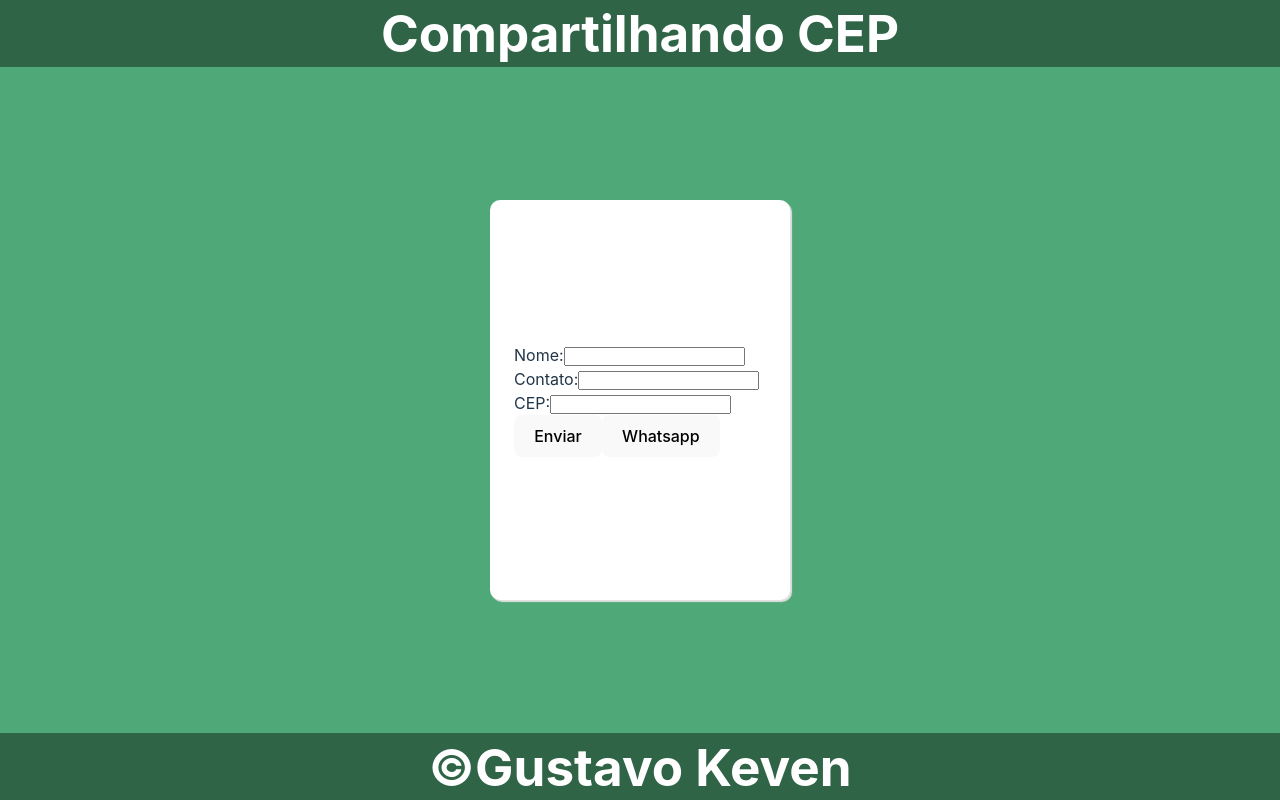
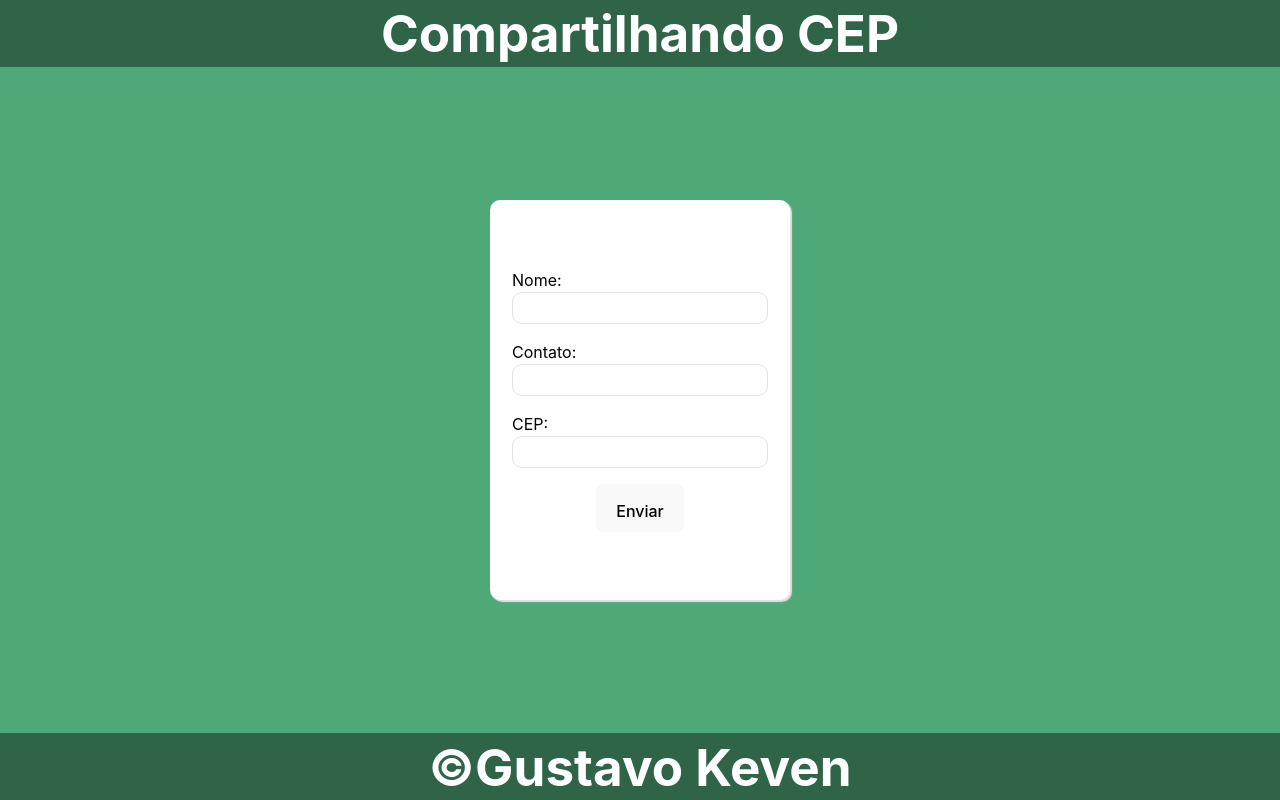
Before and after one commit to gustta11/Compartilhar-Endereco, a React (Vite) app: page / in a window 1280 px wide. Built offline with nearby package versions, Linux system fonts and the light colour scheme.

Commit message:
Configurando Hook(useForm) , chamando API dos correios e ajeitando css

```diff
--- a/src/components/Formulario.css
+++ b/src/components/Formulario.css
@@ -11,11 +11,45 @@
 
 }
 
-.conteudoForm p{
+
+
+.conteudoForm{
+    display: flex;
+    padding: 16px 24px;
     color: black;
+    height: 100%;
+
+
 
 }
 
-.conteudoForm{
-    padding: 16px 24px;
+form{
+    display: flex;
+    gap: 16px;
+    flex-direction: column;
+    height: 100%;
+    align-items: center;
+    justify-content: center;
+
 }
+
+input{
+    all: unset;
+
+}
+
+.conteudoForm input{
+    border: solid 1px #e1e1e1;
+    border-radius: 10px;
+    padding: 3px;
+}
+
+.conteudoForm button{
+    padding-top: 16px;
+}
+
+.botoes{
+    display: flex;
+    gap: 16px;
+
+}
--- a/src/components/Formulario.jsx
+++ b/src/components/Formulario.jsx
@@ -1,24 +1,36 @@
 import './Formulario.css'
-import {UseState} from 'react'
+import {useState} from 'react'
 import { useForm} from "react-hook-form"
 
 const Formulario = () =>{
 
     const {register, handleSubmit} = useForm();
 
-    const onSubmit = (e)=>{
-        let botao = document.querySelector('.botaoWhats')
-        let url = `https://api.whatsapp.com/send?phone=${encodeURIComponent(e.contato)}&text=${encodeURIComponent(e.nome)}`
-        botao.setAttribute('href',url)
-        botao.setAttribute('target', '_blank')
+
+
+
+    const onSubmit = async(e)=>{
+        const response = await fetch(`https://viacep.com.br/ws/${e.cep}/json/`)
+        const data = await response.json()
+
+        const dados = {
+
+            estado:data.uf,
+            cep: data.cep,
+            cidade: data.localidade,
+            bairro: data.bairro,
+            logradouro:data.logradouro
+
+        }
+
+
+        let url = `https://api.whatsapp.com/send?phone=${encodeURIComponent(e.contato)}&text=${encodeURIComponent(` Estado${dados.estado} \n Cidade:${dados.cidade}\n Bairro:${dados.bairro}\n Logradouro:${dados.logradouro}`)}`
+
+        window.open(url)
+
+
     }
 
-    /*const whats =(e)=>{
-        let botao = document.querySelector('.botaoWhats')
-        let url = `https://api.whatsapp.com/send?phone=${encodeURIComponent(e.contato)}&text=${encodeURIComponent(e.nome)}`
-        botao.setAttribute('href',url)
-        botao.setAttribute('target', '_blank')
-    }*/
 
     return(
         <div className='layoutForm'>
@@ -34,10 +46,11 @@ const Formulario = () =>{
                 </label>
                 <label>
                     CEP:
-                    <input type="text" />
+                    <input type="text" {...register('cep')} />
                 </label>
-                <button type='submit'> Enviar </button>
-                <a className='botaoWhats'><button>Whatsapp</button></a>
+                <div className='botoes'>
+                    <button type='submit'> Enviar </button>
+                </div>
               </form>
             </div>
         </div>
```
